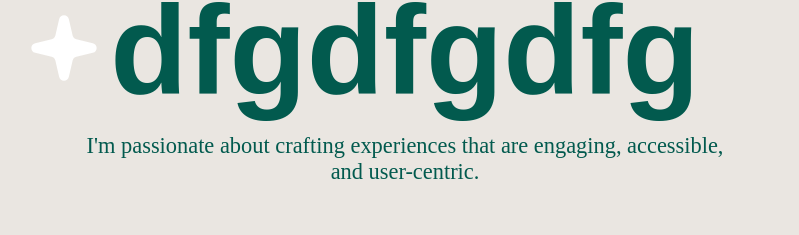
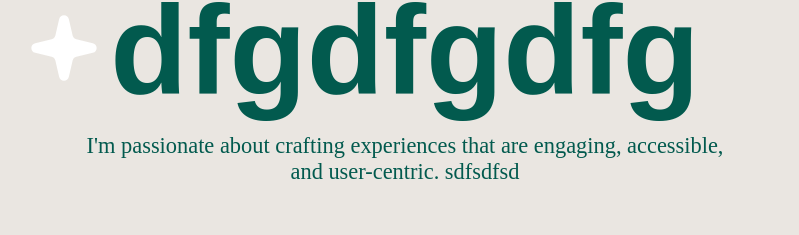
Before and after one commit to bluekingkodem/apprendre-github, a plain HTML site: page index.html in a window 1280 px wide. Shown: the part 557-792 px from the top of the page, without its empty margins (235-1034 px from the left). Drawn offline with Linux system fonts and the light colour scheme.

Commit message:
modification du paragraphe

```diff
--- a/index.html
+++ b/index.html
@@ -22,7 +22,7 @@
           <h1>Hi.I'm Seán. A Designer. dfgdfgdfg</h1>
           <p>
             I'm passionate about crafting experiences that are engaging,
-            accessible, and user-centric.
+            accessible, and user-centric. sdfsdfsd
           </p>
           <div class="img-right">
             <img src="star-2.svg" alt="" srcset="" />
```
